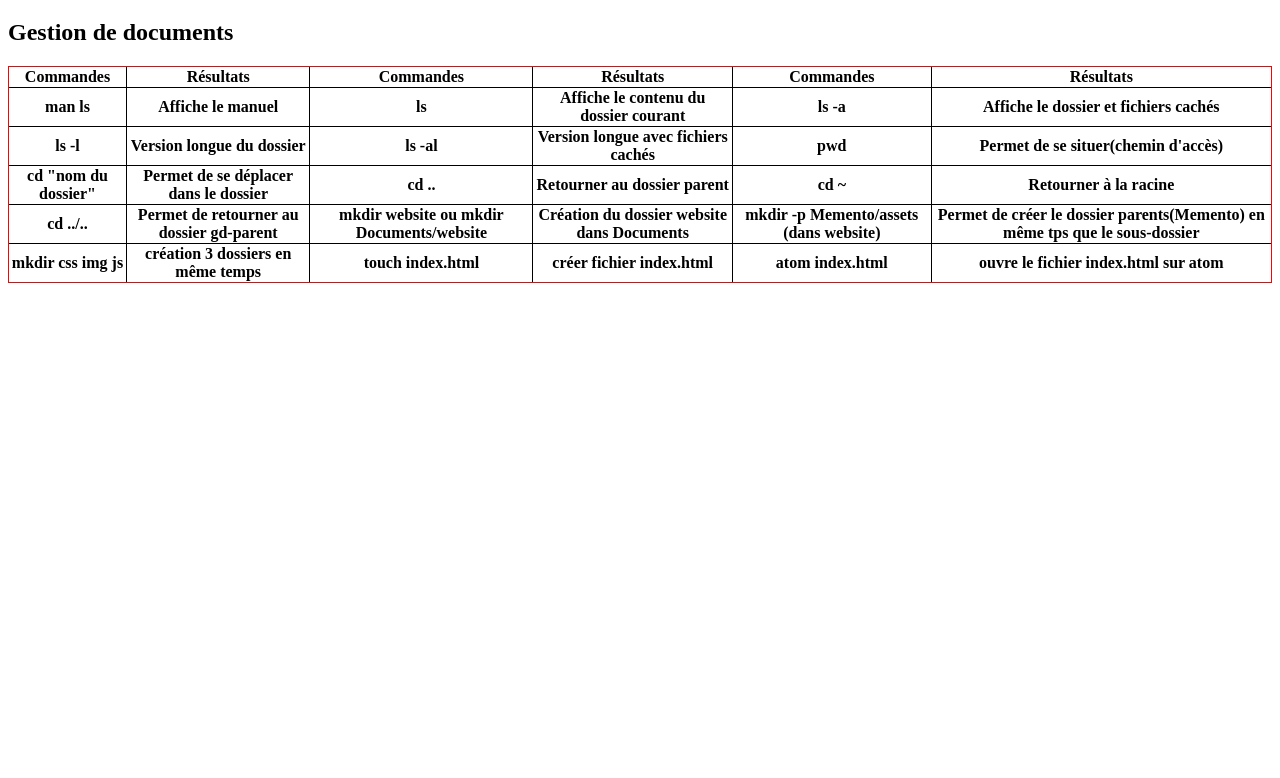
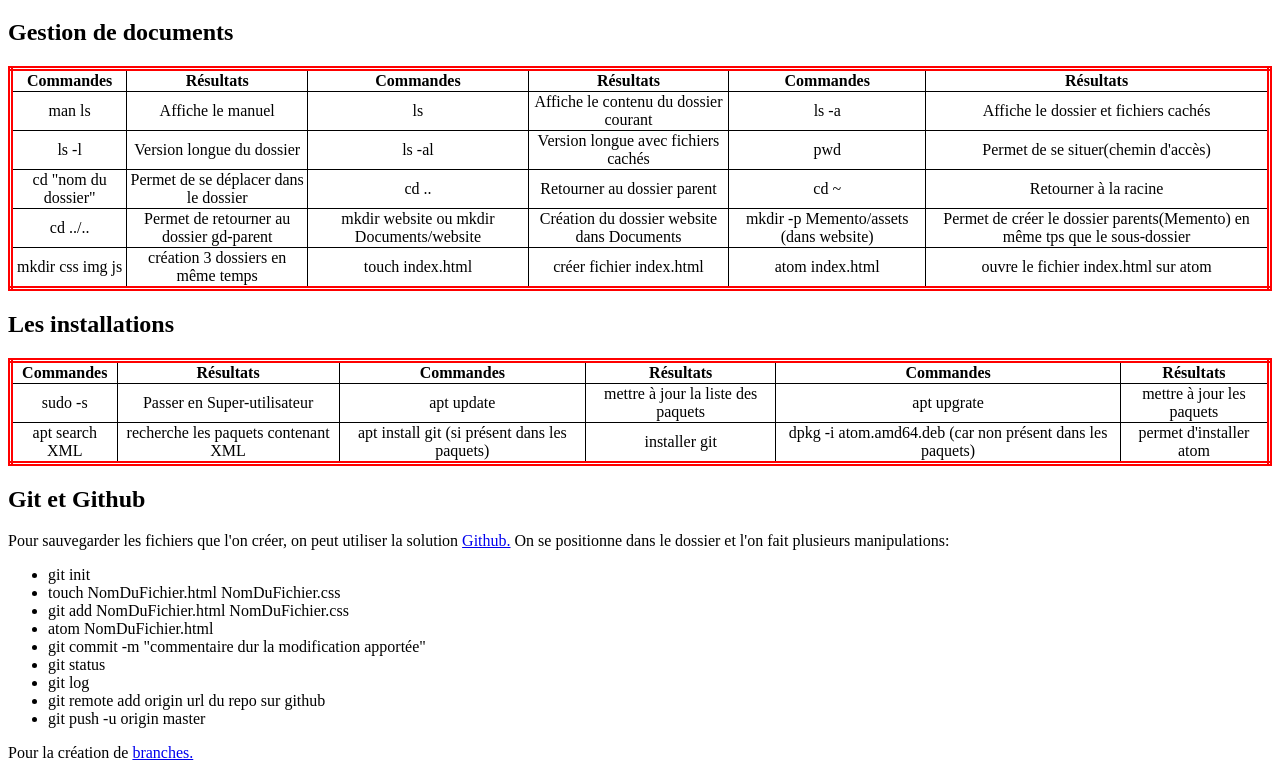
Before and after one commit to langletamelie/Memento, a plain HTML site: page index.html in a window 1280 px wide. Shown: the part 61-839 px from the top of the page. Before the commit the page ends 800 px from the top, so only its background shows below. Drawn offline with Linux system fonts and the light colour scheme.

Commit message:
ajout du git

```diff
--- a/assets/css/style.css
+++ b/assets/css/style.css
@@ -1,8 +1,10 @@
 table {
-  border: 1px double red;
-  border-collapse: collapse
+  border: 5px double red;
+  border-collapse: collapse;
+  margin: auto;
 }
 th, td {
   border: 1px solid black;
   border-collapse: collapse;
+  text-align: center;
 }
--- a/index.html
+++ b/index.html
@@ -1,7 +1,7 @@
 <!DOCTYPE html>
 <html>
    <head>
-    <meta charset="utf-8">
+    <meta charset="utf-8" />
     <link rel="stylesheet" href="assets/css/style.css">
     <title>Mon Mémento</title>
   </head>
@@ -21,47 +21,93 @@
         </thead>
         <tbody>
           <tr>
-            <th>man ls</th>
-            <th>Affiche le manuel</th>
-            <th>ls</th>
-            <th>Affiche le contenu du dossier courant</th>
-            <th>ls -a</th>
-            <th>Affiche le dossier et fichiers cachés</th>
+            <td>man ls</td>
+            <td>Affiche le manuel</td>
+            <td>ls</td>
+            <td>Affiche le contenu du dossier courant</td>
+            <td>ls -a</td>
+            <td>Affiche le dossier et fichiers cachés</td>
           </tr>
           <tr>
-            <th>ls -l</th>
-            <th>Version longue du dossier</th>
-            <th>ls -al</th>
-            <th>Version longue avec fichiers cachés</th>
-            <th>pwd</th>
-            <th>Permet de se situer(chemin d'accès)</th>
+            <td>ls -l</td>
+            <td>Version longue du dossier</td>
+            <td>ls -al</td>
+            <td>Version longue avec fichiers cachés</td>
+            <td>pwd</td>
+            <td>Permet de se situer(chemin d'accès)</td>
           </tr>
           <tr>
-            <th>cd "nom du dossier"</th>
-            <th>Permet de se déplacer dans le dossier</th>
-            <th>cd ..</th>
-            <th>Retourner au dossier parent</th>
-            <th>cd ~</th>
-            <th>Retourner à la racine</th>
+            <td>cd "nom du dossier"</td>
+            <td>Permet de se déplacer dans le dossier</td>
+            <td>cd ..</td>
+            <td>Retourner au dossier parent</td>
+            <td>cd ~</td>
+            <td>Retourner à la racine</td>
           </tr>
           <tr>
-            <th>cd ../..</th>
-            <th>Permet de retourner au dossier gd-parent</th>
-            <th>mkdir website ou mkdir Documents/website</th>
-            <th>Création du dossier website dans Documents</th>
-            <th>mkdir -p Memento/assets (dans website)</th>
-            <th>Permet de créer le dossier parents(Memento) en même tps que le sous-dossier</th>
+            <td>cd ../..</th>
+            <td>Permet de retourner au dossier gd-parent</td>
+            <td>mkdir website ou mkdir Documents/website</td>
+            <td>Création du dossier website dans Documents</td>
+            <td>mkdir -p Memento/assets (dans website)</td>
+            <td>Permet de créer le dossier parents(Memento) en même tps que le sous-dossier</td>
           </tr>
           <tr>
-            <th>mkdir css img js</th>
-            <th>création 3 dossiers en même temps</th>
-            <th>touch index.html</th>
-            <th>créer fichier index.html</th>
-            <th>atom index.html</th>
-            <th>ouvre le fichier index.html sur atom</th>
+            <td>mkdir css img js</td>
+            <td>création 3 dossiers en même temps</td>
+            <td>touch index.html</td>
+            <td>créer fichier index.html</td>
+            <td>atom index.html</td>
+            <td>ouvre le fichier index.html sur atom</td>
           </tr>
         </tbody>
     </table>
+  <h2>Les installations</h2>
+  <table>
+    <thead>
+      <tr>
+        <th>Commandes</th>
+        <th>Résultats</th>
+        <th>Commandes</th>
+        <th>Résultats</th>
+        <th>Commandes</th>
+        <th>Résultats</th>
+      </tr>
+    </thead>
+    <tbody>
+      <tr>
+        <td>sudo -s</td>
+        <td>Passer en Super-utilisateur</td>
+        <td>apt update</td>
+        <td>mettre à jour la liste des paquets</td>
+        <td>apt upgrate</td>
+        <td>mettre à jour les paquets</td>
+      </tr>
+      <tr>
+        <td>apt search XML</td>
+        <td>recherche les paquets contenant XML</td>
+        <td>apt install git (si présent dans les paquets)</td>
+        <td>installer git</td>
+        <td>dpkg -i atom.amd64.deb (car non présent dans les paquets)</td>
+        <td>permet d'installer atom</td>
+      </tr>
+    </tbody>
+  </table>
+  <h2>Git et Github</h2>
+  <p>Pour sauvegarder les fichiers que l'on créer, on peut utiliser la solution <a href="https://github.com/langletamelie" title="lien vers mon Github"> Github.</a> On se positionne dans le dossier et l'on fait plusieurs manipulations:
+    <ul>
+      <li>git init</li>
+      <li>touch NomDuFichier.html NomDuFichier.css</li>
+      <li>git add NomDuFichier.html NomDuFichier.css</li>
+      <li>atom NomDuFichier.html</li>
+      <li>git commit -m "commentaire dur la modification apportée"</li>
+      <li>git status</li>
+      <li>git log</li>
+      <li>git remote add origin url du repo sur github</li>
+      <li>git push -u origin master</li>
+    </ul>
+    Pour la création de <a href="https://openclassrooms.com/courses/gerer-son-code-avec-git-et-github/creer-des-branches" title="lien vers le tuto openclassrooms sur la création de branches">branches.</a>
+  </p>
     <pre><code></code></pre>
   </body>
 </html>
```
